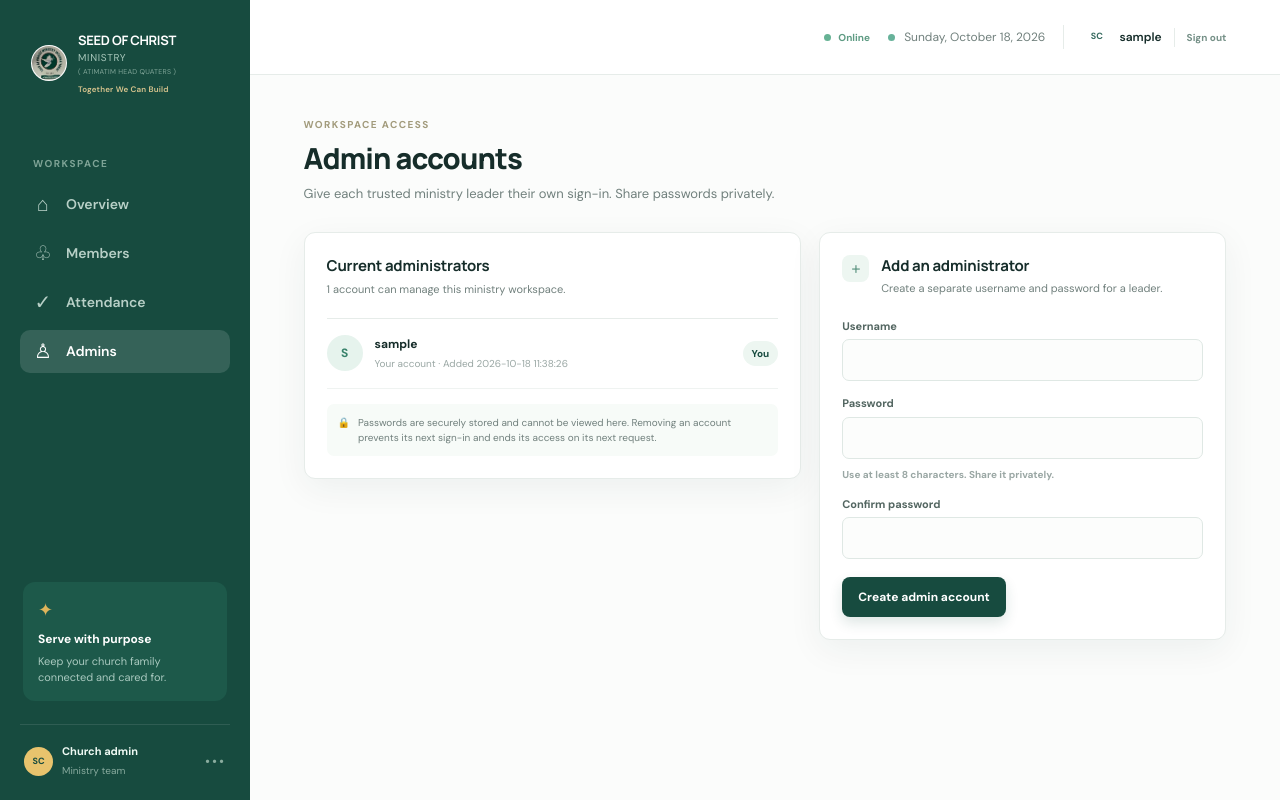
After one commit to seedofchristtv-debug/PoshPoorQuadrant, a Flask app: page /admins in a window 1280 px wide. The commit adds this page. Run offline with Flask 3, Linux system fonts and the light colour scheme; the visitor is signed in with stand-in values (Sample User, id 1); data comes from the database, SQL or seed files in the repository; some libraries are stand-ins or nearby versions.

Commit message:
Implement admin dashboard features and update site branding
Replit-Commit-Author: Agent

```diff
--- a/app.py
+++ b/app.py
@@ -1,6 +1,8 @@
 import base64
 import binascii
+import hmac
 import os
+import secrets
 import sqlite3
 import uuid
 from datetime import date, datetime, timedelta
@@ -8,6 +10,7 @@ from pathlib import Path
 
 from flask import (
     Flask,
+    abort,
     flash,
     g,
     jsonify,
@@ -202,6 +205,24 @@ def valid_internal_next(path):
 app.jinja_env.globals["initials"] = initials
 
 
+def admin_form_token():
+    token = session.get("admin_form_token")
+    if not token:
+        token = secrets.token_urlsafe(32)
+        session["admin_form_token"] = token
+    return token
+
+
+def validate_admin_form_token():
+    expected = session.get("admin_form_token", "")
+    submitted = request.form.get("admin_form_token", "")
+    if not expected or not hmac.compare_digest(expected, submitted):
+        abort(400, description="This form expired. Reload the page and try again.")
+
+
+app.jinja_env.globals["admin_form_token"] = admin_form_token
+
+
 @app.context_processor
 def inject_today_label():
     return {
@@ -218,6 +239,11 @@ def protect_admin_pages():
         return None
     if not admin_exists():
         return redirect(url_for("setup"))
+    admin_id = session.get("admin_id")
+    if admin_id and not get_db().execute(
+        "SELECT 1 FROM admins WHERE id = ?", (admin_id,)
+    ).fetchone():
+        session.clear()
     if "admin_id" not in session:
         if request.path.startswith("/api/"):
             return jsonify({"ok": False, "error": "Sign in required to sync offline records."}), 401
@@ -285,6 +311,70 @@ def logout():
     session.clear()
     flash("You have been signed out.", "success")
     return redirect(url_for("login"))
+
+
+@app.route("/admins", methods=["GET", "POST"])
+def admins():
+    db = get_db()
+    if request.method == "POST":
+        validate_admin_form_token()
+        username = request.form.get("username", "").strip().lower()
+        password = request.form.get("password", "")
+        confirm_password = request.form.get("confirm_password", "")
+        if len(username) < 3 or len(username) > 64:
+            flash("Choose a username between 3 and 64 characters.", "error")
+        elif len(password) < 8 or len(password) > 128:
+            flash("Choose a password between 8 and 128 characters.", "error")
+        elif password != confirm_password:
+            flash("The passwords do not match.", "error")
+        else:
+            try:
+                db.execute(
+                    "INSERT INTO admins (username, password_hash) VALUES (?, ?)",
+                    (username, generate_password_hash(password)),
+                )
+                db.commit()
+                flash(f"Admin account for {username} has been created.", "success")
+            except sqlite3.IntegrityError:
+                db.rollback()
+                flash("That username is already in use.", "error")
+        return redirect(url_for("admins"))
+
+    rows = db.execute(
+        "SELECT id, username, created_at FROM admins ORDER BY username COLLATE NOCASE"
+    ).fetchall()
+    return render_template(
+        "admins.html",
+        active_page="admins",
+        admins=rows,
+        current_admin_id=session["admin_id"],
+    )
+
+
+@app.post("/admins/<int:admin_id>/delete")
+def delete_admin(admin_id):
+    validate_admin_form_token()
+    if admin_id == session.get("admin_id"):
+        flash("You cannot remove the account you are currently using.", "error")
+        return redirect(url_for("admins"))
+
+    db = get_db()
+    target = db.execute(
+        "SELECT id, username FROM admins WHERE id = ?", (admin_id,)
+    ).fetchone()
+    if target is None:
+        flash("That admin account could not be found.", "error")
+        return redirect(url_for("admins"))
+
+    admin_count = db.execute("SELECT COUNT(*) FROM admins").fetchone()[0]
+    if admin_count <= 1:
+        flash("The final admin account cannot be removed.", "error")
+        return redirect(url_for("admins"))
+
+    db.execute("DELETE FROM admins WHERE id = ?", (admin_id,))
+    db.commit()
+    flash(f"Admin account for {target['username']} has been removed.", "success")
+    return redirect(url_for("admins"))
 
 
 @app.route("/")
--- a/static/brand.css
+++ b/static/brand.css
@@ -138,7 +138,195 @@
   grid-column: 1 / -1;
 }
 
+.mobile-admin-link {
+  display: none;
+}
+
+.admin-management-grid {
+  display: grid;
+  grid-template-columns: minmax(0, 1.1fr) minmax(300px, .9fr);
+  align-items: start;
+  gap: 18px;
+}
+
+.admin-account-panel,
+.admin-create-panel {
+  padding: 22px;
+}
+
+.admin-account-list {
+  border-top: 1px solid var(--line);
+}
+
+.admin-account-row {
+  display: flex;
+  align-items: center;
+  gap: 12px;
+  min-height: 70px;
+  padding: 12px 0;
+  border-bottom: 1px solid #eff3f1;
+}
+
+.admin-avatar {
+  width: 36px;
+  height: 36px;
+  flex: 0 0 36px;
+  display: inline-flex;
+  align-items: center;
+  justify-content: center;
+  border-radius: 50%;
+  background: #e6f3ed;
+  color: #37816a;
+  font-size: 12px;
+  font-weight: 700;
+}
+
+.admin-account-details {
+  flex: 1;
+  min-width: 0;
+}
+
+.admin-account-details strong,
+.admin-account-details small {
+  display: block;
+  overflow-wrap: anywhere;
+}
+
+.admin-account-details strong {
+  color: var(--ink);
+  font-size: 12px;
+}
+
+.admin-account-details small,
+.field-hint {
+  margin-top: 3px;
+  color: var(--muted-light);
+  font-size: 10px;
+}
+
+.admin-current-badge {
+  flex: 0 0 auto;
+  padding: 5px 9px;
+  border-radius: 20px;
+  background: var(--green-soft);
+  color: var(--green);
+  font-size: 10px;
+  font-weight: 700;
+}
+
+.admin-account-row form {
+  flex: 0 0 auto;
+  margin: 0;
+}
+
+.admin-remove-button {
+  padding: 8px 10px;
+  font-size: 10px;
+}
+
+.admin-security-note {
+  display: flex;
+  gap: 8px;
+  margin-top: 15px;
+  padding: 11px;
+  border-radius: 7px;
+  background: #f7fbf8;
+  color: var(--muted);
+  font-size: 10px;
+  line-height: 1.5;
+}
+
+.admin-security-note span {
+  flex: 0 0 auto;
+}
+
+.admin-create-form {
+  gap: 14px;
+}
+
+.admin-create-form label {
+  gap: 5px;
+}
+
+.admin-create-actions {
+  padding-top: 4px;
+}
+
 @media (max-width: 680px) {
+  .mobile-admin-link {
+    display: inline-flex;
+    align-items: center;
+    justify-content: center;
+    flex: 0 0 auto;
+    padding: 7px 9px;
+    border-radius: 7px;
+    background: var(--green-soft);
+    color: var(--green);
+    font-size: 10px;
+    font-weight: 700;
+  }
+
+  .mobile-admin-link.active {
+    background: var(--green);
+    color: #fff;
+  }
+
+  .topbar {
+    gap: 8px;
+    padding-right: 12px;
+    padding-left: 12px;
+  }
+
+  .mobile-brand {
+    min-width: 0;
+    gap: 6px;
+  }
+
+  .mobile-brand strong {
+    font-size: 9px;
+  }
+
+  .mobile-brand small {
+    max-width: 125px;
+    overflow: hidden;
+    text-overflow: ellipsis;
+    white-space: nowrap;
+  }
+
+  .network-status {
+    font-size: 8px;
+  }
+
+  .profile-chip .avatar {
+    display: none;
+  }
+
+  .profile-chip {
+    gap: 0;
+  }
+
+  .admin-management-grid {
+    grid-template-columns: 1fr;
+    gap: 14px;
+  }
+
+  .admin-account-panel,
+  .admin-create-panel {
+    padding: 17px;
+  }
+
+  .admin-account-row {
+    gap: 9px;
+  }
+
+  .admin-account-details small {
+    line-height: 1.4;
+  }
+
+  .admin-create-actions .button {
+    width: 100%;
+  }
+
   .auth-brand-panel {
     min-height: 0;
     padding: 20px 24px 17px;
--- /dev/null
+++ b/templates/admins.html
@@ -0,0 +1,69 @@
+{% extends "base.html" %}
+{% block title %}Admin accounts · {{ church_name }}{% endblock %}
+{% block content %}
+  <div class="page-heading">
+    <div class="eyebrow">WORKSPACE ACCESS</div>
+    <h1>Admin accounts</h1>
+    <p class="subtitle">Give each trusted ministry leader their own sign-in. Share passwords privately.</p>
+  </div>
+
+  <div class="admin-management-grid">
+    <section class="panel admin-account-panel">
+      <div class="panel-heading">
+        <div>
+          <h2>Current administrators</h2>
+          <p>{{ admins|length }} account{{ '' if admins|length == 1 else 's' }} can manage this ministry workspace.</p>
+        </div>
+      </div>
+      <div class="admin-account-list">
+        {% for admin in admins %}
+          <article class="admin-account-row">
+            <div class="admin-avatar" aria-hidden="true">{{ admin.username[:1]|upper }}</div>
+            <div class="admin-account-details">
+              <strong>{{ admin.username }}</strong>
+              <small>
+                {% if admin.id == current_admin_id %}Your account{% else %}Administrator{% endif %}
+                {% if admin.created_at %} · Added {{ admin.created_at }}{% endif %}
+              </small>
+            </div>
+            {% if admin.id == current_admin_id %}
+              <span class="admin-current-badge">You</span>
+            {% else %}
+              <form method="post" action="{{ url_for('delete_admin', admin_id=admin.id) }}" onsubmit="return confirm('Remove this administrator account? They will lose access on their next request.');">
+                <input type="hidden" name="admin_form_token" value="{{ admin_form_token() }}">
+                <button class="button button-danger admin-remove-button" type="submit">Remove</button>
+              </form>
+            {% endif %}
+          </article>
+        {% endfor %}
+      </div>
+      <p class="admin-security-note"><span aria-hidden="true">🔒</span> Passwords are securely stored and cannot be viewed here. Removing an account prevents its next sign-in and ends its access on its next request.</p>
+    </section>
+
+    <section class="panel form-card admin-create-panel">
+      <div class="form-section-heading">
+        <span class="step-number" aria-hidden="true">＋</span>
+        <div><h2>Add an administrator</h2><p>Create a separate username and password for a leader.</p></div>
+      </div>
+      <form class="form-grid admin-create-form" method="post" action="{{ url_for('admins') }}">
+        <input type="hidden" name="admin_form_token" value="{{ admin_form_token() }}">
+        <label>
+          <span>Username</span>
+          <input type="text" name="username" minlength="3" maxlength="64" autocomplete="off" required>
+        </label>
+        <label>
+          <span>Password</span>
+          <input type="password" name="password" minlength="8" maxlength="128" autocomplete="new-password" required>
+          <small class="field-hint">Use at least 8 characters. Share it privately.</small>
+        </label>
+        <label>
+          <span>Confirm password</span>
+          <input type="password" name="confirm_password" minlength="8" maxlength="128" autocomplete="new-password" required>
+        </label>
+        <div class="admin-create-actions">
+          <button class="button button-primary" type="submit">Create admin account</button>
+        </div>
+      </form>
+    </section>
+  </div>
+{% endblock %}
--- a/templates/base.html
+++ b/templates/base.html
@@ -11,7 +11,7 @@
     <link rel="apple-touch-icon" href="{{ url_for('static', filename='brand/app-icon-192.png') }}">
     <title>{% block title %}{{ church_name }} · {{ headquarters }}{% endblock %}</title>
     <link rel="stylesheet" href="{{ url_for('static', filename='styles.css') }}">
-    <link rel="stylesheet" href="{{ url_for('static', filename='brand.css') }}?v=6">
+    <link rel="stylesheet" href="{{ url_for('static', filename='brand.css') }}?v=7">
   </head>
   <body>
     <div class="app-shell">
@@ -36,6 +36,9 @@
           <a class="{{ 'active' if active_page == 'attendance' else '' }}" href="{{ url_for('attendance') }}">
             <span class="nav-icon">✓</span> Attendance
           </a>
+          <a class="{{ 'active' if active_page == 'admins' else '' }}" href="{{ url_for('admins') }}">
+            <span class="nav-icon">♙</span> Admins
+          </a>
         </nav>
         <div class="sidebar-bottom">
           <div class="support-card">
@@ -57,6 +60,7 @@
             <img class="brand-mark" src="{{ url_for('static', filename='brand/official-ministry-seal-original.jpeg') }}" alt="">
             <span><strong>SEED OF CHRIST</strong><small>{{ church_slogan }}</small></span>
           </div>
+          <a class="mobile-admin-link {{ 'active' if active_page == 'admins' else '' }}" href="{{ url_for('admins') }}">Admins</a>
           <div class="topbar-spacer"></div>
           <div id="network-status" class="network-status"><span class="network-dot"></span> Online</div>
           <div class="topbar-date"><span class="topbar-dot"></span> {{ today_label if today_label else 'Ministry workspace' }}</div>
```
